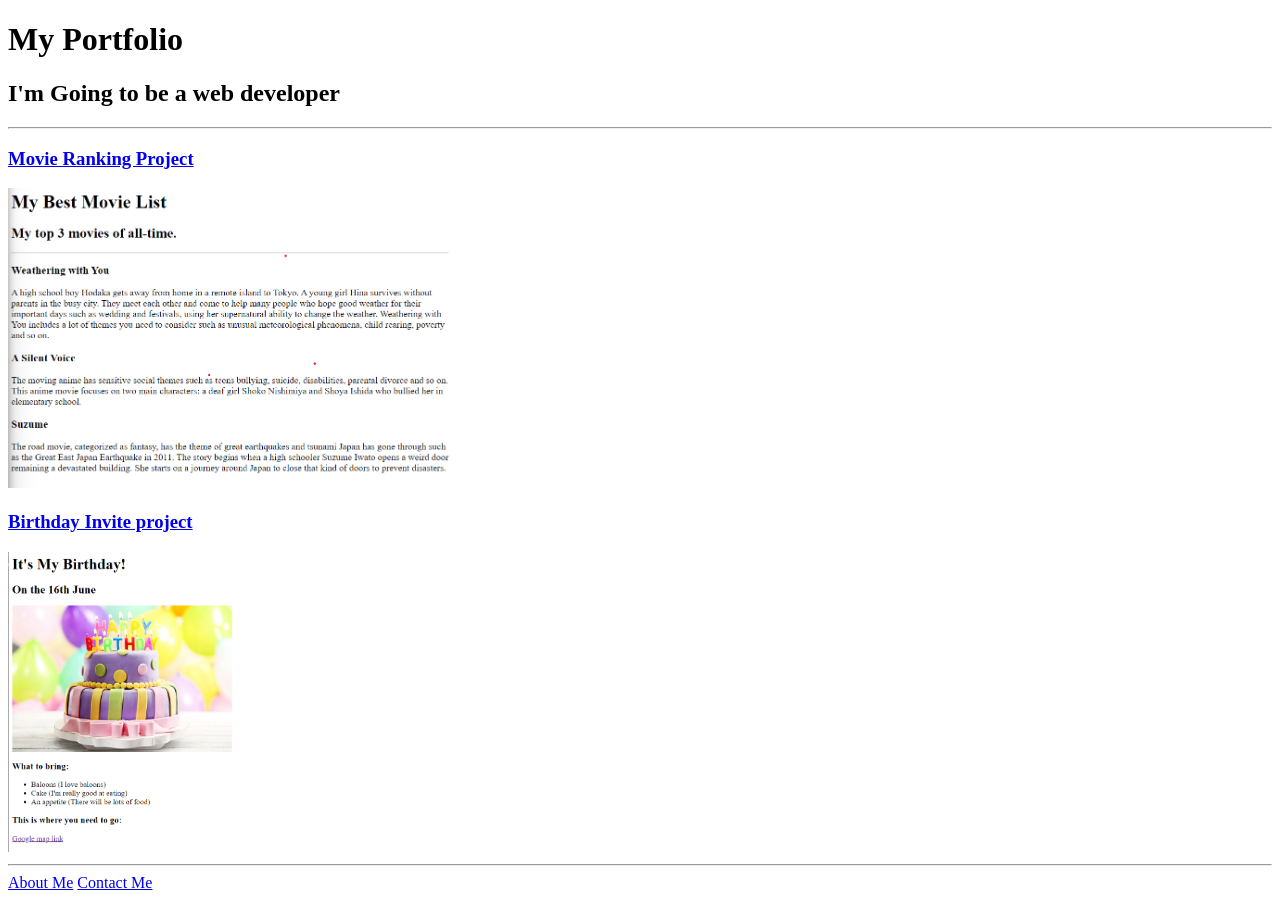
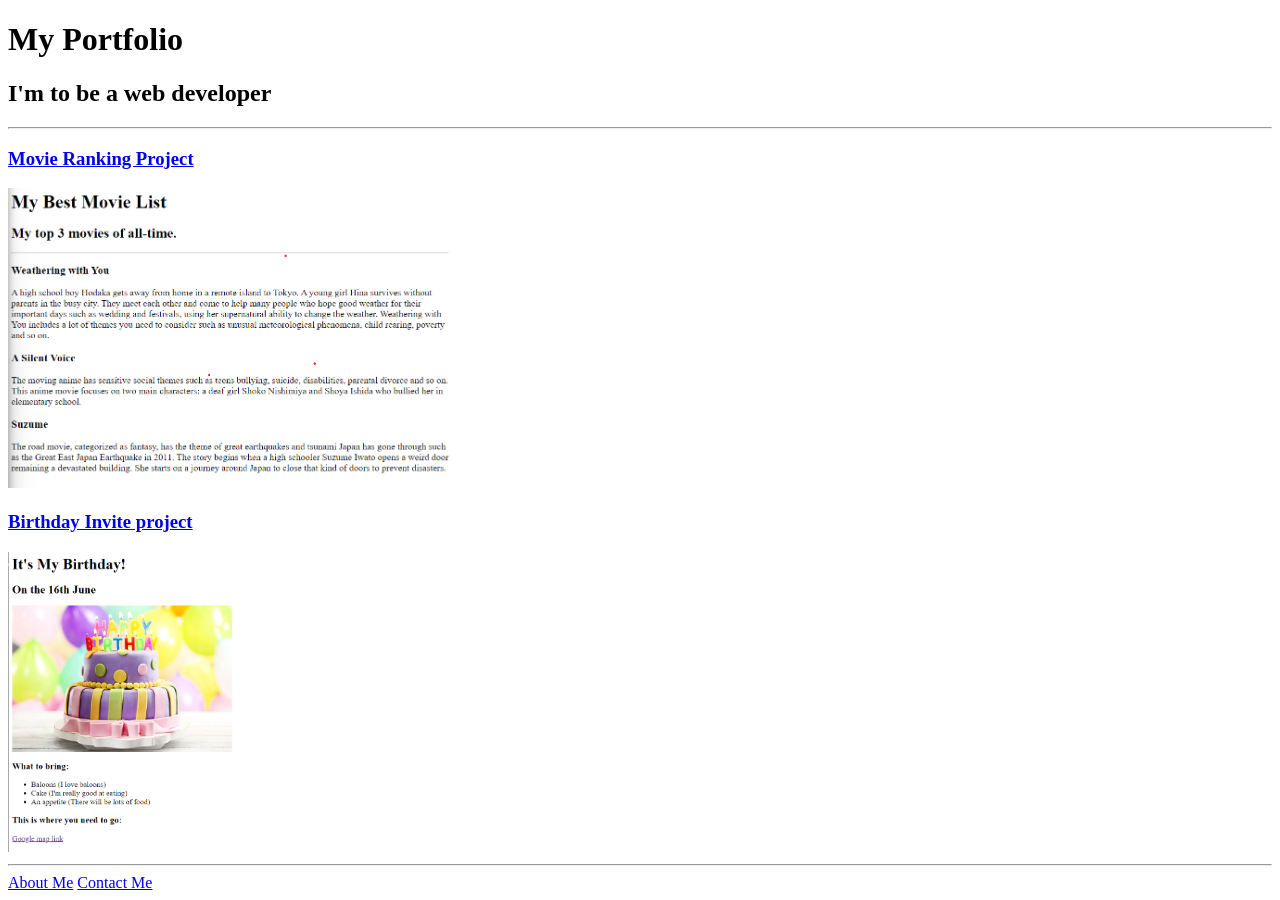
Before and after one commit to Orekidesu/html-portfolio-dummy, a plain HTML site: page index.html in a window 1280 px wide. Drawn offline with Linux system fonts and the light colour scheme.

Commit message:
Update index.html

```diff
--- a/index.html
+++ b/index.html
@@ -23,7 +23,7 @@ https://developer.mozilla.org/en-US/docs/Web/HTML/Element/img#attr-height -->
 </head>
 <body>
   <h1>My Portfolio</h1>
-  <h2>I'm Going to be a web developer</h2>
+  <h2>I'm to be a web developer</h2>
 
   <hr>
 
```
